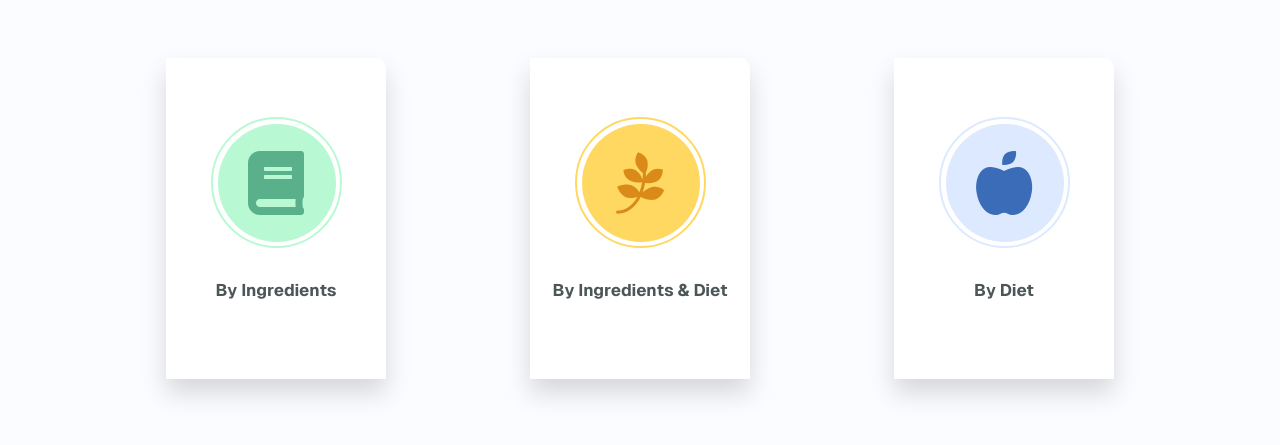
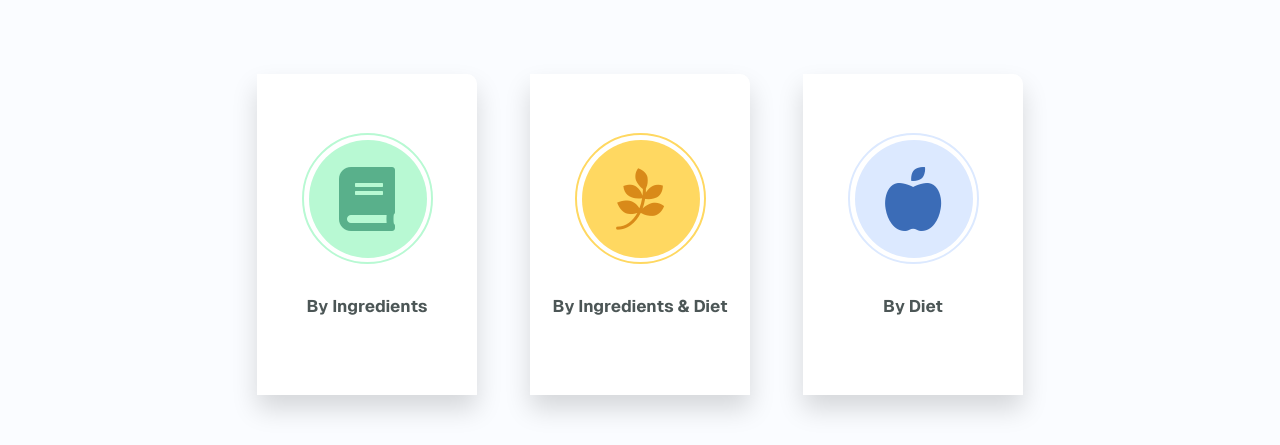
Before and after one commit to rjwignar/AIChefBot, a Next.js app: page /recipes/generate in a window 1280 px wide. Shown: the part 190-635 px from the top of the page. Built offline with nearby package versions, Linux system fonts and the light colour scheme; no server answers.

Commit message:
adjust spacing

```diff
--- a/pages/recipes/generate.js
+++ b/pages/recipes/generate.js
@@ -15,7 +15,7 @@ const GeneratePage = () => {
                </Col>
             </Row>
             <Row className="justify-content-md-center my-5 animate__animated animate__fadeInUp">
-               <Col md={6} lg={4} className="generate-card-body">
+               <Col lg={3} className="generate-card-body mt-3">
                   {/* For Ingredients */}
                   <a href="/recipes/generate/ingredients" className="generate-card ingredients">
                      <div className="overlay"></div>
@@ -25,7 +25,7 @@ const GeneratePage = () => {
                      <p className='generate-card-paragraph'>By Ingredients</p>
                   </a>
                </Col>
-               <Col md={6} lg={4} className="generate-card-body">
+               <Col lg={3} className="generate-card-body mt-3">
                   {/* For Ingredients And Diet */}
                   <a href="/recipes/generate/ingredients-and-diet" className="generate-card ingredientsAndDiet">
                      <div className="overlay"></div>
@@ -35,7 +35,7 @@ const GeneratePage = () => {
                      <p className='generate-card-paragraph'>By Ingredients & Diet</p>
                   </a>
                </Col>
-               <Col md={6} lg={4} className="generate-card-body">
+               <Col lg={3} className="generate-card-body mt-3">
                   {/* For Diet */}
                   <a href="/recipes/generate/diet" className="generate-card diet">
                      <div className="overlay"></div>
```
